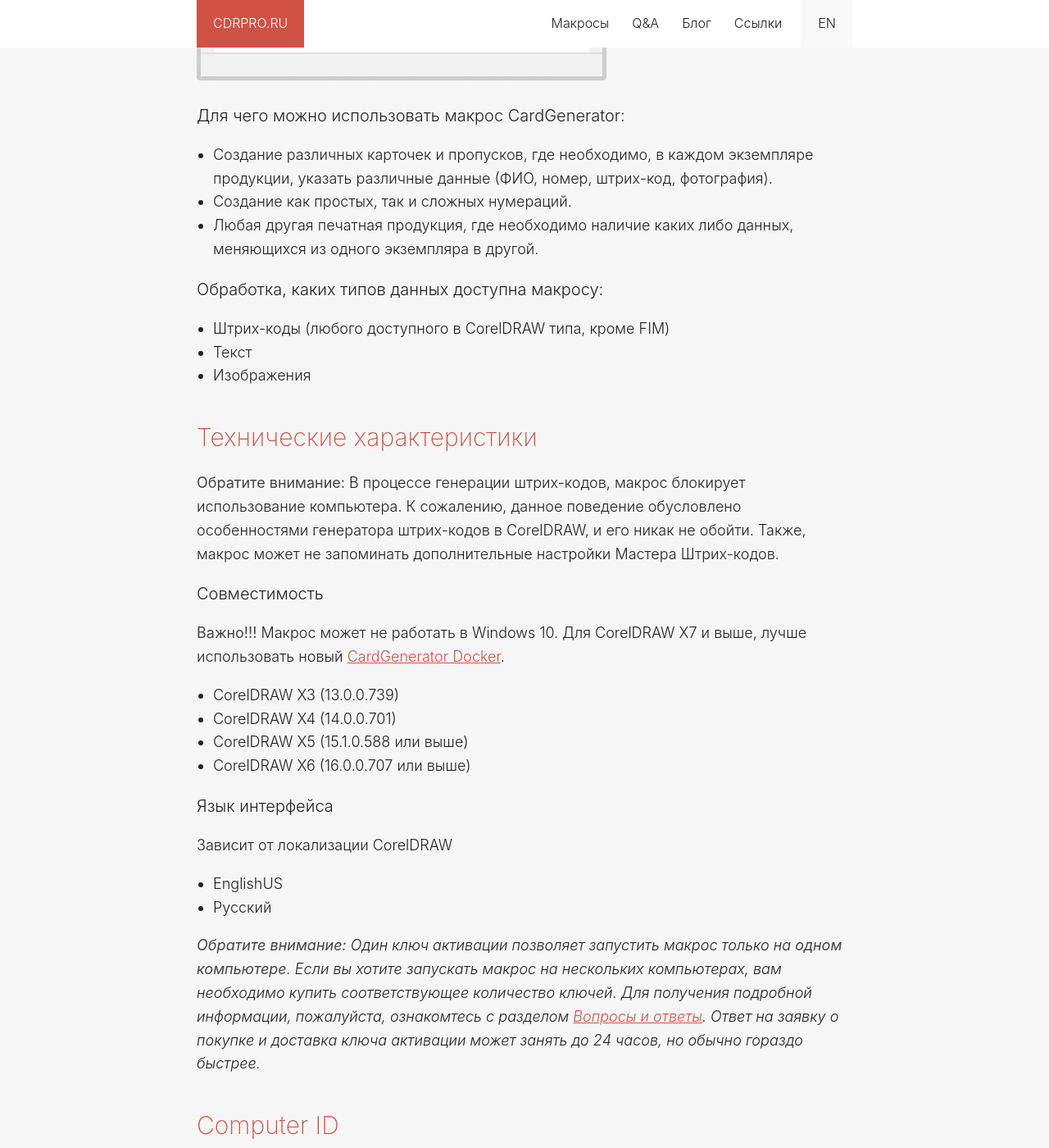
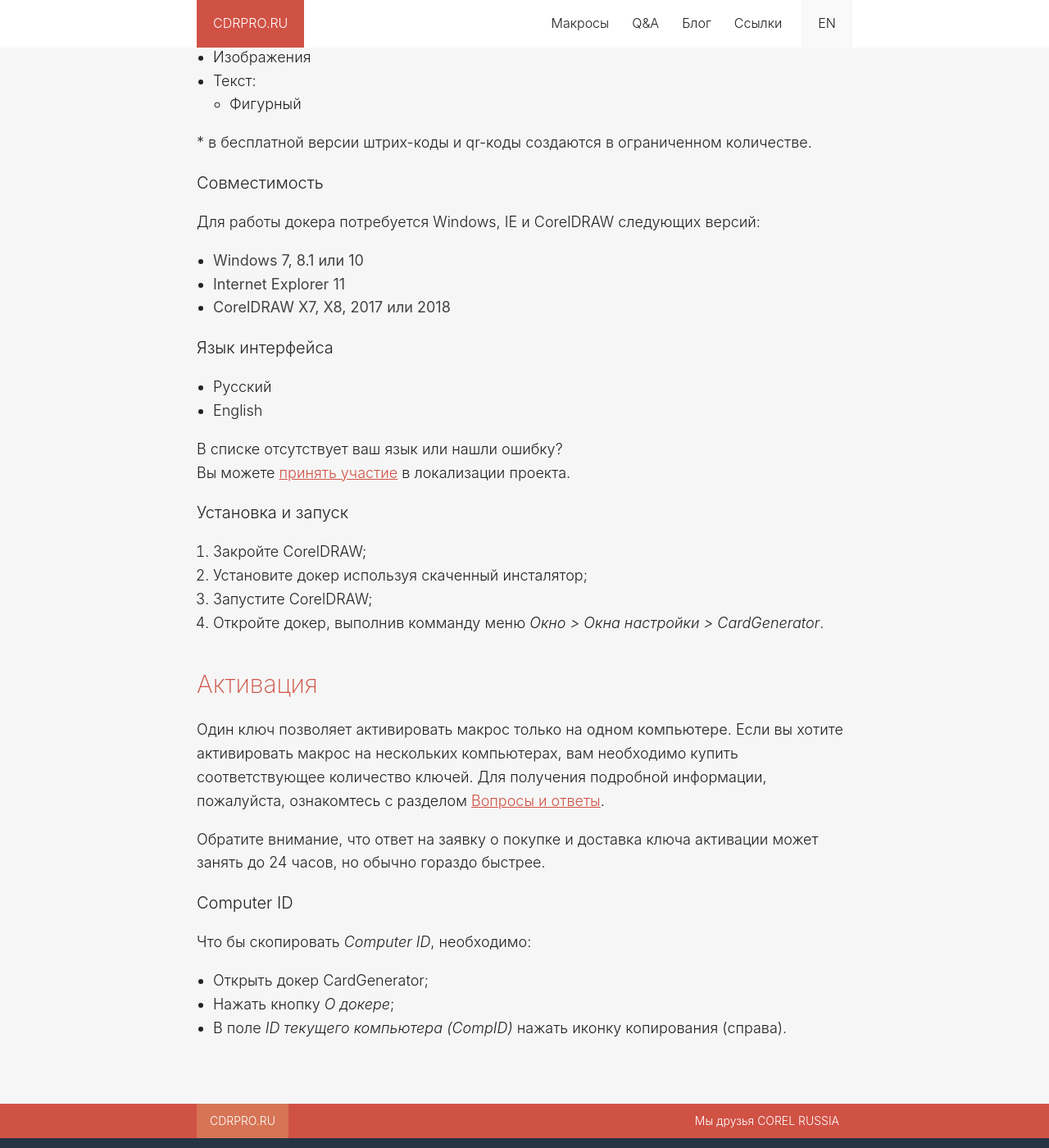
Before and after one commit to cdrpro/cdrpro.github.io, a Jekyll site: the page built from _macros/ru/cardgenerator.md, in a window 1280 px wide and 1400 px high, scrolled down 1135 px. Shown: the whole window at 82% size. Built offline with Jekyll 4.4.1, drawn with Linux system fonts in a browser that asks for light colours; some of the changed text lies outside the part shown.

Commit message:
Removed old CardGenerator

```diff
--- a/_macros/ru/cardgenerator-docker.md
+++ /dev/null
@@ -1,75 +0,0 @@
----
-layout: macros
-title: CardGenerator Docker
-version: 4.0.1
-app: X7–2018
-download: CardGeneratorDocker_v4.0.1.zip
-feedback: https://goo.gl/forms/2Oqk8KUbClkMZqgz1
-price: 1499
-sticky: true
-new: true
-permalink: /macros/cardgenerator/
-description: Новый инструмент для генерации и размещения большого количества штрих-кодов, qr-кодов, изображений и текста, на основе переменных данных, разработанный специально для актуальных версий CorelDRAW (X7–2018).
-color: "#ffb505"
----
-
-## Обзор
-
-Докер CardGenerator позволяет создавать и размещать большое количество штрих-кодов,
-qr-кодов, изображений и текста в CorelDRAW.
-
-<iframe width="560" height="315" src="https://www.youtube.com/embed/SvsG8t9gZEs?rel=0" frameborder="0" allowfullscreen></iframe>
-
-### Поддержка типов:
-
-* Штрих-коды \*:
-  * CODE128 (A/B/C), GS1-128
-  * EAN13, EAN8, EAN5, EAN2, UPC
-  * CODE39
-  * ITF, ITF14
-  * Codabar
-* QR-коды \*
-* Изображения
-* Текст:
-  * Фигурный
-
-\* в бесплатной версии штрих-коды и qr-коды создаются в ограниченном количестве.
-
-### Совместимость
-
-Для работы докера потребуется Windows, IE и CorelDRAW следующих версий:
-
-* **Windows 7, 8.1 или 10**
-* **Internet Explorer 11**
-* **CorelDRAW X7, X8, 2017 или 2018**
-
-### Язык интерфейса
-
-* Русский
-* English
-
-В списке отсутствует ваш язык или нашли ошибку?
-Вы можете [принять участие](https://poeditor.com/join/project/BCyk4vVbhr) в локализации проекта.
-
-### Установка и запуск
-
-1. Закройте CorelDRAW;
-1. Установите докер используя скаченный инсталятор;
-1. Запустите CorelDRAW;
-1. Откройте докер, выполнив комманду меню _Окно > Окна настройки > CardGenerator_.
-
-## Активация
-
-Один ключ позволяет активировать макрос только на **одном компьютере**.
-Если вы хотите активировать макрос на нескольких компьютерах, вам необходимо купить соответствующее количество ключей.
-Для получения подробной информации, пожалуйста, ознакомтесь с разделом [Вопросы и ответы](/macros/question-answer/).
-
-Обратите внимание, что ответ на заявку о покупке и доставка ключа активации может занять до 24 часов, но обычно гораздо быстрее.
-
-### Computer ID
-
-Что бы скопировать _Computer ID_, необходимо:
-
-* Открыть докер CardGenerator;
-* Нажать кнопку _О докере_;
-* В поле _ID текущего компьютера (CompID)_ нажать иконку копирования (справа).
--- a/_macros/ru/cardgenerator.md
+++ b/_macros/ru/cardgenerator.md
@@ -1,75 +1,75 @@
 ---
 layout: macros
-title: CardGenerator
-version: 5.2
-app: X3–X6
-download: CardGenerator_5.2.zip
-price: 1499
-permalink: /macros/cardgen/
-description: Автоматическая генерация большого количества штрих-кодов на основе переменных данных. Создание сложных нумераций в несколько кликов. Автоматическое размещение переменных данных на страницах документа CorelDRAW.
-color: "#ffcc00"
+title: CardGenerator Docker
+version: 4.0.1
+app: X7–2018
+download: CardGeneratorDocker_v4.0.1.zip
+feedback: https://goo.gl/forms/2Oqk8KUbClkMZqgz1
+price: 1999
+sticky: true
+new: true
+permalink: /macros/cardgenerator/
+description: Новый инструмент для генерации и размещения большого количества штрих-кодов, qr-кодов, изображений и текста, на основе переменных данных, разработанный специально для актуальных версий CorelDRAW (X7–2018).
+color: "#ffb505"
 ---
-
-**ВАЖНО:** Текущий макрос больше не поддерживается и может неправильно работать на некоторых конфигурациях.
-Лучше использовать новый [CardGenerator Docker](/macros/cardgenerator/), разрабатываемый для CorelDRAW X7 и новее.
 
 ## Обзор
 
-**[Подробное описание](https://www.gitbook.com/book/cdrpro-macros/cardgenerator/) всех возможностей макроса.**
+Докер CardGenerator позволяет создавать и размещать большое количество штрих-кодов,
+qr-кодов, изображений и текста в CorelDRAW.
 
-CardGenerator — макрос, который позволяет быстро и просто создавать нумерации, а так же импортировать
-и размещать переменные данные в файл CorelDRAW, будь то просто текст, картинки или штрих-коды!
-Не больше двух минут Вам понадобится, что бы создать 100 штрих-кодов, каждый из которых, имея свой уникальный номер,
-будет стоять на том месте, где Вам необходимо. И всё это не выходя из CorelDRAW!
+<iframe width="560" height="315" src="https://www.youtube.com/embed/SvsG8t9gZEs?rel=0" frameborder="0" allowfullscreen></iframe>
 
-![CardGenerator](/assets/macros/cardgenerator/cgen.svg)
+### Поддержка типов:
 
-### Для чего можно использовать макрос CardGenerator:
+* Штрих-коды \*:
+  * CODE128 (A/B/C), GS1-128
+  * EAN13, EAN8, EAN5, EAN2, UPC
+  * CODE39
+  * ITF, ITF14
+  * Codabar
+* QR-коды \*
+* Изображения
+* Текст:
+  * Фигурный
 
-* Создание различных карточек и пропусков, где необходимо, в каждом экземпляре продукции, указать различные данные
-  (ФИО, номер, штрих-код, фотография).
-* Создание как простых, так и сложных нумераций.
-* Любая другая печатная продукция, где необходимо наличие каких либо данных, меняющихся из одного экземпляра в другой.
-
-### Обработка, каких типов данных доступна макросу:
-
-* Штрих-коды (любого доступного в CorelDRAW типа, кроме FIM)
-* Текст
-* Изображения
-
-## Технические характеристики
-
-**Обратите внимание:** В процессе генерации штрих-кодов, макрос блокирует использование компьютера.
-К сожалению, данное поведение обусловлено особенностями генератора штрих-кодов в CorelDRAW,
-и его никак не обойти. Также, макрос может не запоминать дополнительные настройки Мастера Штрих-кодов.
+\* в бесплатной версии штрих-коды и qr-коды создаются в ограниченном количестве.
 
 ### Совместимость
 
-**Важно!!!** Макрос может не работать в Windows 10. Для CorelDRAW X7 и выше,
-лучше использовать новый [CardGenerator Docker](/macros/cardgenerator/).
+Для работы докера потребуется Windows, IE и CorelDRAW следующих версий:
 
-* CorelDRAW Х3 (13.0.0.739)
-* CorelDRAW Х4 (14.0.0.701)
-* CorelDRAW X5 (15.1.0.588 или выше)
-* CorelDRAW X6 (16.0.0.707 или выше)
+* **Windows 7, 8.1 или 10**
+* **Internet Explorer 11**
+* **CorelDRAW X7, X8, 2017 или 2018**
 
 ### Язык интерфейса
 
-Зависит от локализации CorelDRAW
+* Русский
+* English
 
-* EnglishUS
-* Русский
+В списке отсутствует ваш язык или нашли ошибку?
+Вы можете [принять участие](https://poeditor.com/join/project/BCyk4vVbhr) в локализации проекта.
 
-_**Обратите внимание:** Один ключ активации позволяет запустить макрос только на **одном компьютере**.
-Если вы хотите запускать макрос на нескольких компьютерах, вам необходимо купить соответствующее количество ключей.
+### Установка и запуск
+
+1. Закройте CorelDRAW;
+1. Установите докер используя скаченный инсталятор;
+1. Запустите CorelDRAW;
+1. Откройте докер, выполнив комманду меню _Окно > Окна настройки > CardGenerator_.
+
+## Активация
+
+Один ключ позволяет активировать макрос только на **одном компьютере**.
+Если вы хотите активировать макрос на нескольких компьютерах, вам необходимо купить соответствующее количество ключей.
 Для получения подробной информации, пожалуйста, ознакомтесь с разделом [Вопросы и ответы](/macros/question-answer/).
-Ответ на заявку о покупке и доставка ключа активации может занять до 24 часов, но обычно гораздо быстрее._
 
-## Computer ID
+Обратите внимание, что ответ на заявку о покупке и доставка ключа активации может занять до 24 часов, но обычно гораздо быстрее.
 
-Для того, что бы узнать и скопировать ваш _Computer ID_, необходимо запустить макрос и в появившемся окне
-кликнуть на строку _Нажмите для активации_ (Click here for activate, если у вас интерфейс на английском языке),
-которая расположена в нижнем левом углу. Через несколько секунд появится окно активации.
+### Computer ID
 
-Примечание: Что бы выделить и скопировать _Computer ID_, нужно установить курсор в поле,
-нажать `Ctrl + A`, а затем `Ctrl + C`.
+Что бы скопировать _Computer ID_, необходимо:
+
+* Открыть докер CardGenerator;
+* Нажать кнопку _О докере_;
+* В поле _ID текущего компьютера (CompID)_ нажать иконку копирования (справа).
```
Also changed, not shown: _macros/en/cardgenerator-docker.md (deleted, +0 -75 lines), _macros/en/cardgenerator-redirect.md (added, +10 -0 lines), _macros/en/cardgenerator.md (+53 -54 lines), _macros/ru/cardgenerator-redirect.md (added, +10 -0 lines), macros/question-answer.md (+0 -13 lines), assets/macros/cardgenerator/cgen.svg (deleted).
